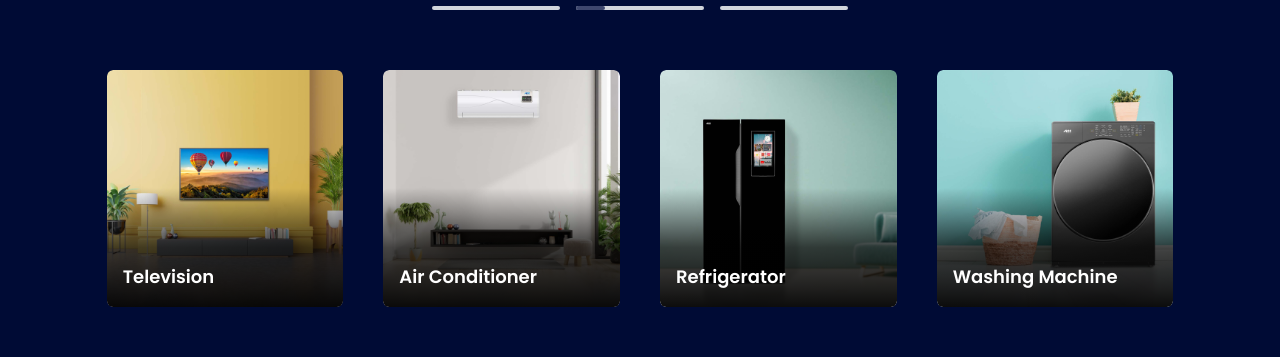
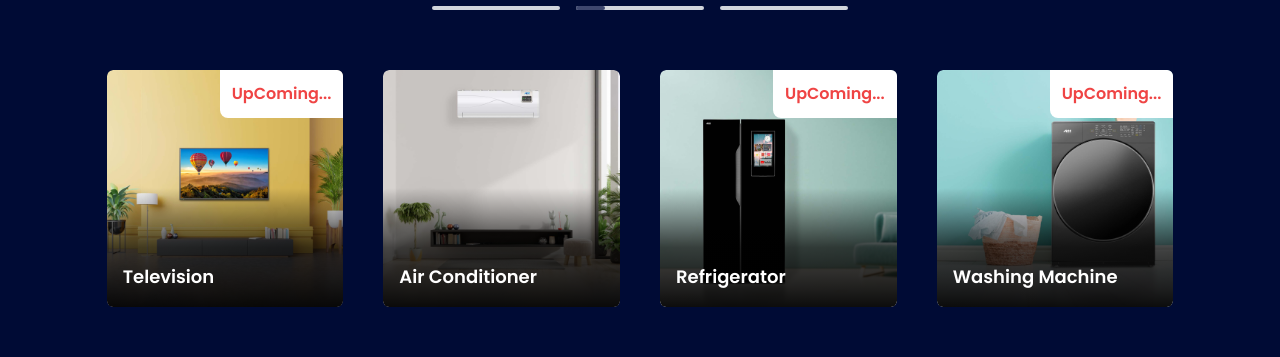
Before and after one commit to theyolostudio/acc-walton-client, a Next.js app: page / in a window 1280 px wide. Shown: the part 581-938 px from the top of the page. Built offline with nearby package versions, Linux system fonts and the light colour scheme.

Commit message:
updated changes to product section

```diff
--- a/components/home/ProductSection.jsx
+++ b/components/home/ProductSection.jsx
@@ -1,4 +1,6 @@
 import Link from "next/link"
+import { useRouter } from "next/router"
+
 
 const ProductSection = () => {
     const data = [
@@ -28,12 +30,20 @@ const ProductSection = () => {
 
         }
     ]
+    const router = useRouter()
+    const gotoDetails = (item)=>{
+        if(item.item=== "ac"){
+            router.push(`/products/${item.item}`)
+        }else{
+            return;
+        }
+    }
     return (
         <div className="py-10">
             <div className="grid grid-cols-1  gap-10 md:grid-cols-2 lg:grid-cols-4">
                 {
-                    data.map(i => <Link href={`/products/${i.item}`} key={i.id}>
-                        <div className="relative group overflow-hidden rounded-md">
+                    data.map(i =>
+                        <div onClick={()=>gotoDetails(i)} className="relative group overflow-hidden rounded-md cursor-pointer">
                             <img src={`/product/${i.image}`}
                                 alt="television image"
                                 className="object-cover w-full block relative h-full rounded-md overflow-hidden group-hover:scale-110 transition-transform duration-300 " />
@@ -45,8 +55,14 @@ const ProductSection = () => {
                                     <h4 className="capitalize font-semibold text-lg text-white">{i.text}</h4>
                                 </article>
                             </div>
+                            {
+                            i.item === "ac" ||
+                            <div className="p-3 bg-white absolute right-0 top-0 font-bold text-red-500 rounded-bl-lg">
+                                <p>UpComing...</p>
+                            </div>
+                                                        }
                         </div>
-                    </Link>)
+                    )
                 }
 
             </div>
```
